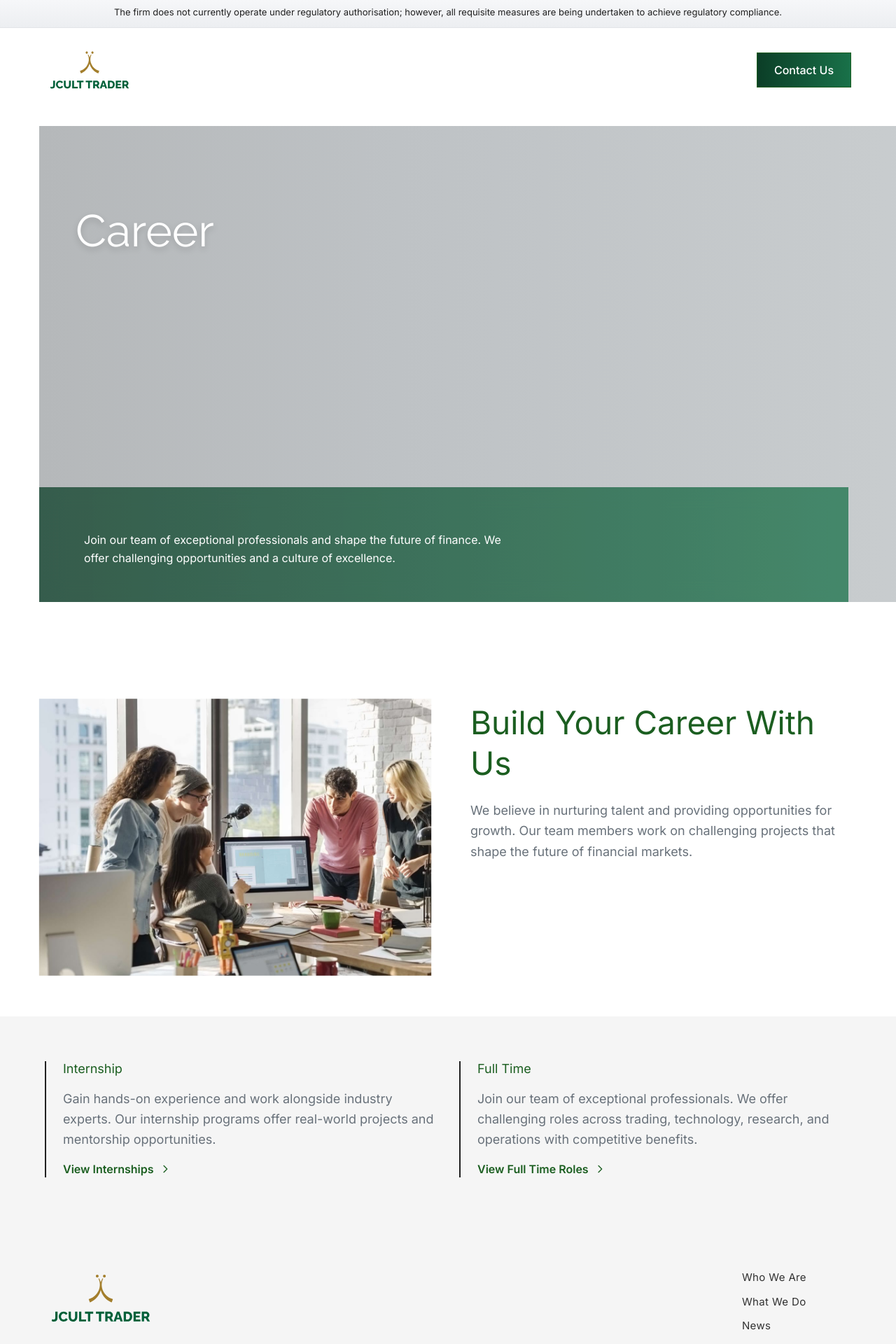
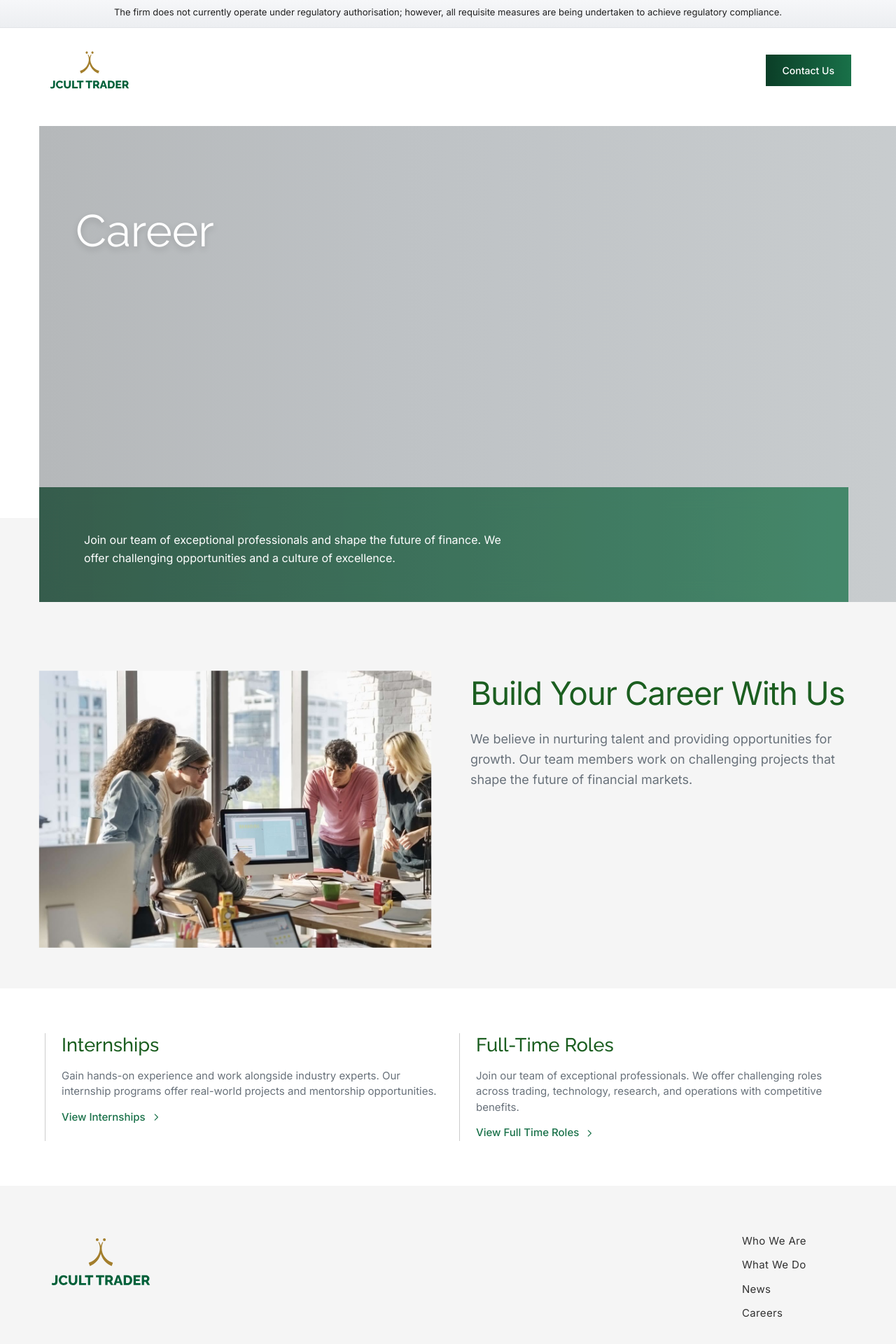
Before and after one commit to CodeWhiz-101/Jcult, a Next.js app: page /career in a window 1280 px wide. Shown: the top 1920 px of the page at 70% size. Built offline with nearby package versions, Linux system fonts and the light colour scheme.

Commit message:
chore: force vercel rebuild

```diff
--- a/src/app/career/page.tsx
+++ b/src/app/career/page.tsx
@@ -12,17 +12,35 @@ export default function Career() {
 
       <main className="pt-[160px] md:pt-[180px]">
 
+       <div className="relative z-20">
   <Hero
     imageSrc="/images/group table conference.JPG"
     title="Career"
     description="Join our team of exceptional professionals and shape the future of finance. We offer challenging opportunities and a culture of excellence."
   />
+</div>
 
-        {/* Image Left, Title & Para Right */}
+
+
     <FadeUp>
-          <section className="py-6 md:py-8 lg:py-16">
-            <div className="container-responsive">
-              <div className="flex flex-col md:flex-row items-start">
+ <section className="relative pt-2 md:pt-4 lg:pt-6 pb-6 md:pb-8 lg:pb-16 bg-tertiary">
+
+    {/* Grey background extender */}
+    <div
+      className="
+        absolute
+        top-[-120px] md:top-[-160px] lg:top-[-200px]
+        left-0
+        w-full
+        h-[120px] md:h-[160px] lg:h-[200px]
+        bg-tertiary
+        z-0
+      "
+    />
+
+    {/* Centered content */}
+    <div className="relative z-10 container-responsive">
+      <div className="flex flex-col md:flex-row items-center">
         <div className="flex-1 mb-6 md:mb-0">
           <ImageReveal
             src="/images/group disscusion.JPG"
@@ -30,8 +48,9 @@ export default function Career() {
             className="w-full h-64 md:h-80 lg:h-96"
           />
         </div>
-                <div className="flex-1 md:pl-8 lg:pl-16">
-                  <h2 className="text-section-title leading-tight text-primary mb-4 md:mb-6">
+
+        <div className="flex-1 md:pl-8 lg:pl-16 self-start">
+          <h2 className="text-section-title fw-semibold leading-[1.15] tracking-tight text-primary mb-4 md:mb-6">
             Build Your Career With Us
           </h2>
           <p className="text-section-content color-grey leading-relaxed">
@@ -43,43 +62,143 @@ export default function Career() {
   </section>
 </FadeUp>
 
-        {/* Two Columns with Border, Title, Para, Link */}
+
+
+
      <FadeUp delay={100}>
-          <section className="py-6 md:py-8 lg:py-16 bg-tertiary">
+  <section className="py-6 md:py-8 lg:py-16">
     <div className="container-responsive">
       <div className="grid grid-cols-1 md:grid-cols-2 gap-6 md:gap-8">
-                <div className="border-l-2 border-gold pl-4 md:pl-6">
-                  <h3 className="text-section-content leading-tight text-primary mb-4">
-                    Internship
+
+        {/* Internship */}
+        <div className="relative pl-4 md:pl-6">
+          {/* Divider — thin grey hairline */}
+          <div className="absolute left-0 top-0 bottom-0 w-px bg-black/20" />
+
+          {/* TITLE */}
+          <h3
+            className="
+              font-brand
+              text-[25px] md:text-[27px]
+              fw-medium
+              leading-tight
+              text-primary
+              mb-4
+            "
+          >
+            Internships
           </h3>
-                  <p className="text-section-content color-grey leading-relaxed mb-4">
-                    Gain hands-on experience and work alongside industry experts. Our internship programs offer real-world projects and mentorship opportunities.
+
+          {/* SUB CONTENT */}
+          <p className="text-[14px] md:text-[15px] color-grey leading-[1.5] mb-3">
+            Gain hands-on experience and work alongside industry experts. Our
+            internship programs offer real-world projects and mentorship
+            opportunities.
           </p>
-                  <Link href="/career/open-opportunities?experience=Internship" className="text-primary hover:text-gold font-raleway font-semibold hover:underline inline-flex items-center">
+
+          <Link
+            href="/career/open-opportunities?experience=Internship"
+            className="group inline-flex items-center gap-2 font-raleway fw-medium text-[15px]"
+            style={{ color: 'var(--brand-green-2)' }}
+          >
+            <span className="relative inline-block">
               View Internships
-                    <svg className="w-4 h-4 ml-2" fill="none" stroke="currentColor" viewBox="0 0 24 24">
-                      <path strokeLinecap="round" strokeLinejoin="round" strokeWidth={2} d="M9 5l7 7-7 7" />
+              <span
+                className="
+                  absolute left-0 -bottom-[2px]
+                  h-[1px] w-0
+                  transition-all duration-300
+                  group-hover:w-full
+                "
+                style={{ backgroundColor: 'var(--brand-green-2)' }}
+              />
+            </span>
+
+            <svg
+              className="w-3.5 h-3.5"
+              fill="none"
+              stroke="currentColor"
+              viewBox="0 0 24 24"
+            >
+              <path
+                strokeLinecap="round"
+                strokeLinejoin="round"
+                strokeWidth={2}
+                d="M9 5l7 7-7 7"
+              />
             </svg>
           </Link>
         </div>
-                <div className="border-l-2 border-gold pl-4 md:pl-6">
-                  <h3 className="text-section-content leading-tight text-primary mb-4">
-                    Full Time
+
+        {/* Full Time */}
+        <div className="relative pl-4 md:pl-6">
+          {/* Divider — thin grey hairline */}
+          <div className="absolute left-0 top-0 bottom-0 w-px bg-black/20" />
+
+          {/* TITLE */}
+          <h3
+            className="
+              font-brand
+              text-[25px] md:text-[27px]
+              fw-medium
+              leading-tight
+              text-primary
+              mb-4
+            "
+          >
+            Full-Time Roles
           </h3>
-                  <p className="text-section-content color-grey leading-relaxed mb-4">
-                    Join our team of exceptional professionals. We offer challenging roles across trading, technology, research, and operations with competitive benefits.
+
+          {/* SUB CONTENT */}
+          <p className="text-[14px] md:text-[15px] color-grey leading-[1.5] mb-3">
+            Join our team of exceptional professionals. We offer challenging
+            roles across trading, technology, research, and operations with
+            competitive benefits.
           </p>
-                  <Link href="/career/open-opportunities?experience=Experienced Professionals,Graduates" className="text-primary hover:text-gold font-raleway font-semibold hover:underline inline-flex items-center">
+
+          <Link
+            href="/career/open-opportunities?experience=Experienced Professionals,Graduates"
+            className="group inline-flex items-center gap-2 font-raleway fw-medium text-[15px]"
+            style={{ color: 'var(--brand-green-2)' }}
+          >
+            <span className="relative inline-block">
               View Full Time Roles
-                    <svg className="w-4 h-4 ml-2" fill="none" stroke="currentColor" viewBox="0 0 24 24">
-                      <path strokeLinecap="round" strokeLinejoin="round" strokeWidth={2} d="M9 5l7 7-7 7" />
+              <span
+                className="
+                  absolute left-0 -bottom-[2px]
+                  h-[1px] w-0
+                  transition-all duration-300
+                  group-hover:w-full
+                "
+                style={{ backgroundColor: 'var(--brand-green-2)' }}
+              />
+            </span>
+
+            <svg
+              className="w-3.5 h-3.5"
+              fill="none"
+              stroke="currentColor"
+              viewBox="0 0 24 24"
+            >
+              <path
+                strokeLinecap="round"
+                strokeLinejoin="round"
+                strokeWidth={2}
+                d="M9 5l7 7-7 7"
+              />
             </svg>
           </Link>
         </div>
+
       </div>
     </div>
   </section>
 </FadeUp>
+
+
+
+
+
       </main>
     </div>
   );
--- a/src/components/ui/LuxuryButton.tsx
+++ b/src/components/ui/LuxuryButton.tsx
@@ -5,7 +5,7 @@ import { useState } from 'react';
 interface LuxuryButtonProps {
   children: React.ReactNode;
   onClick?: () => void;
-  variant?: 'primary' | 'gold' | 'outline' | 'white' | 'primary-outline';
+  variant?: 'primary' | 'white' | 'gold' | 'outline';
   className?: string;
 }
 
@@ -15,73 +15,68 @@ export default function LuxuryButton({
   variant = 'primary',
   className = '',
 }: LuxuryButtonProps) {
-  const [isHovered, setIsHovered] = useState(false);
+  const [hovered, setHovered] = useState(false);
 
-  const baseStyle = {
+  const baseStyle: React.CSSProperties = {
     padding: '0.75rem 1.5rem',
+    fontSize: '0.875rem',
     fontWeight: 500,
-    position: 'relative' as const,
-    zIndex: 10,
     cursor: 'pointer',
-    transition: 'all 400ms ease',
+    transition: 'all 300ms ease',
+    display: 'inline-flex',
+    alignItems: 'center',
+    justifyContent: 'center',
   };
 
-  const getInlineStyles = () => {
-    switch (variant) {
-      case 'white':
-  return {
-    ...baseStyle,
-     color: isHovered ? '#FFFFFF' : '#1B5E20',
-    border: `1px solid ${isHovered ? '#FFFFFF' : '#1B5E20'}`,
-    backgroundColor: isHovered ? 'transparent' : '#FFFFFF',
-  };
+  const stylesByVariant: Record<string, React.CSSProperties> = {
+    /* ================= PRIMARY (GRADIENT) ================= */
+    primary: {
+      ...baseStyle,
+      color: hovered ? 'var(--brand-green-1)' : '#FFFFFF',
+      background: hovered
+        ? 'transparent'
+        : 'linear-gradient(90deg,var(--brand-green-1),var(--brand-green-2))',
+      boxShadow: hovered
+        ? 'inset 0 0 0 1px var(--brand-green-1)'
+        : 'inset 0 0 0 0 transparent',
+    },
 
+    /* ================= WHITE (FIXED) ================= */
+    white: {
+      ...baseStyle,
+      color: hovered ? '#FFFFFF' : 'var(--brand-green-1)',
+      background: hovered ? 'transparent' : '#FFFFFF',
+      boxShadow: hovered
+        ? 'inset 0 0 0 1px #FFFFFF'   // 👈 WHITE border on hover
+        : 'inset 0 0 0 1px var(--brand-green-1)', // green when idle
+    },
 
-      case 'gold':
-        return {
-          ...baseStyle,
-          backgroundColor: '#D4AF37',
-          color: '#000000',
-          border: '1px solid #D4AF37',
-        };
+    /* ================= OUTLINE ================= */
+    outline: {
+      ...baseStyle,
+      color: hovered ? '#FFFFFF' : 'var(--brand-green-1)',
+      background: hovered
+        ? 'linear-gradient(90deg,var(--brand-green-1),var(--brand-green-2))'
+        : 'transparent',
+      boxShadow: 'inset 0 0 0 1px var(--brand-green-1)',
+    },
 
-      case 'outline':
-        return {
-          ...baseStyle,
-          backgroundColor: 'transparent',
-          color: '#1B5E20',
-          border: '1px solid #1B5E20',
-        };
-
-      case 'primary-outline':
-        return {
-          ...baseStyle,
-          backgroundColor: 'transparent',
-          color: '#1B5E20',
-          border: '1px solid #1B5E20',
-        };
-
-      default:
-        // PRIMARY — inline styles only for text/border
-        return {
-          ...baseStyle,
-          color: isHovered ? '#1B5E20' : '#FFFFFF',
-          border: '1px solid #1B5E20',
-          backgroundColor: isHovered ? '#FFFFFF' : 'transparent',
-        };
-    }
+    /* ================= GOLD ================= */
+    gold: {
+      ...baseStyle,
+      background: '#D4AF37',
+      color: '#000000',
+      boxShadow: 'inset 0 0 0 1px #D4AF37',
+    },
   };
 
   return (
     <button
       onClick={onClick}
-      style={getInlineStyles()}
-      onMouseEnter={() => setIsHovered(true)}
-      onMouseLeave={() => setIsHovered(false)}
-      className={`
-        ${variant === 'primary' && !isHovered ? 'bg-primary' : ''}
-        ${className}
-      `}
+      style={stylesByVariant[variant]}
+      onMouseEnter={() => setHovered(true)}
+      onMouseLeave={() => setHovered(false)}
+      className={className}
     >
       {children}
     </button>
```
Also changed, not shown: 1 other file (tests, documents, lock files or other folders). Lines whose indentation alone changed are shown as unchanged.
